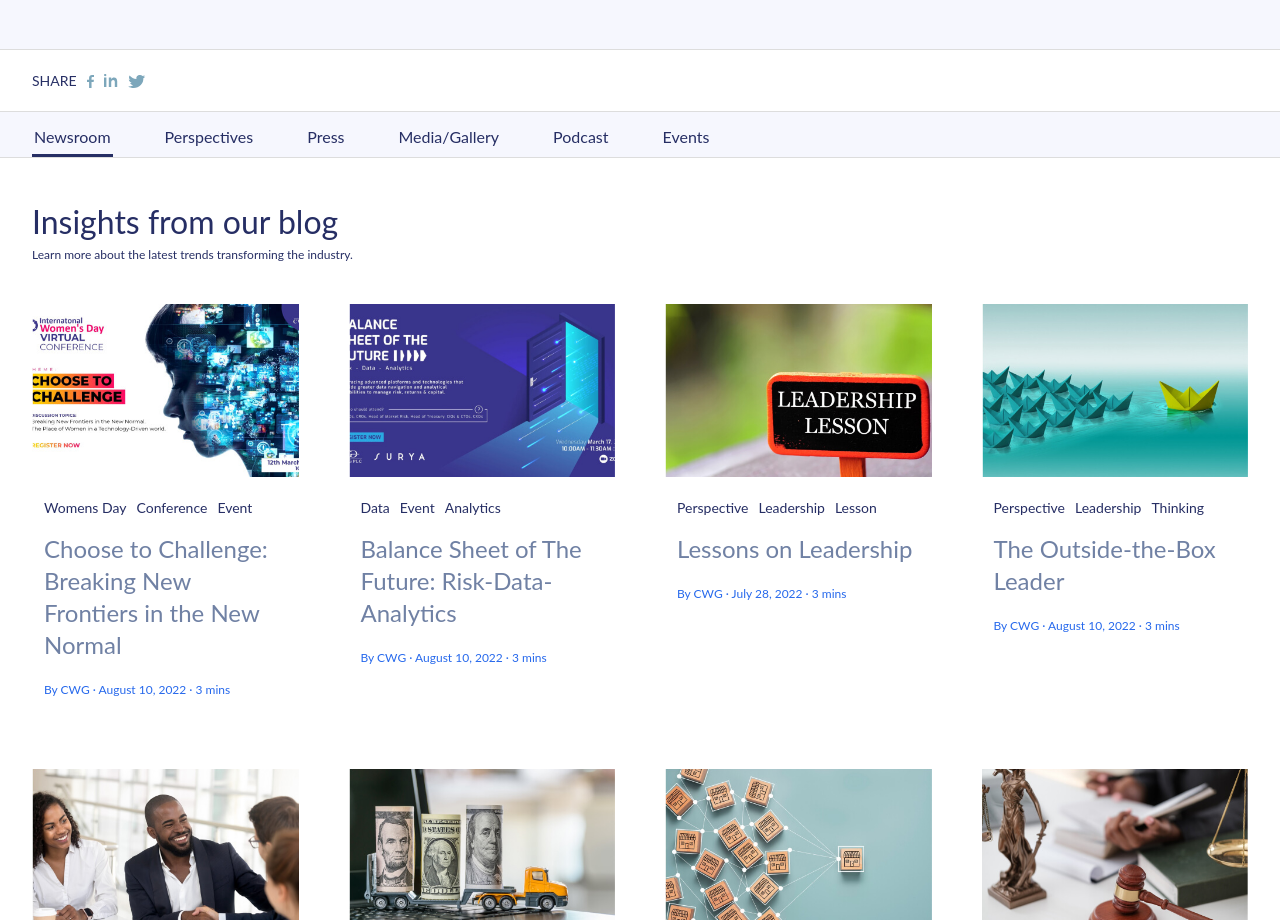
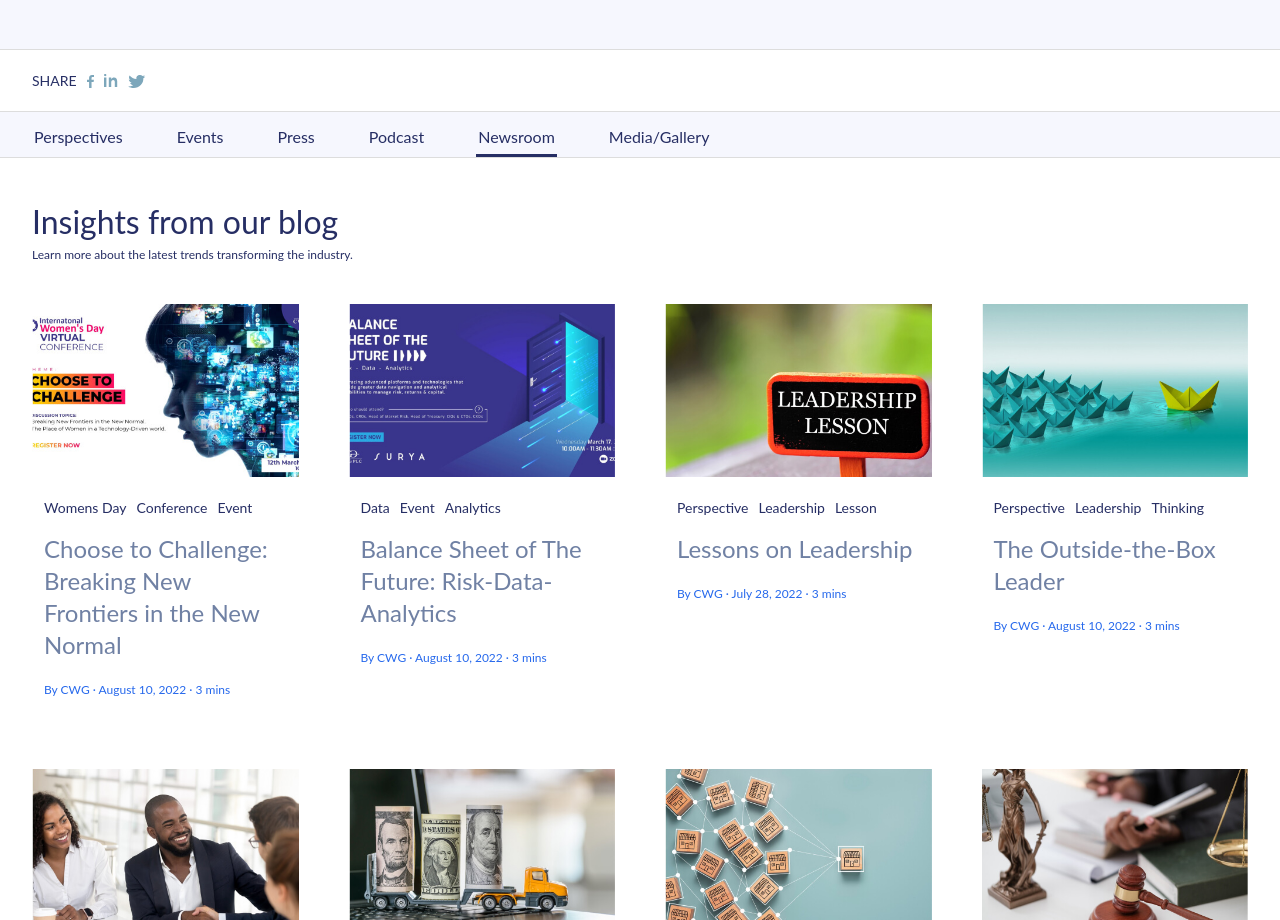
Before and after one commit to Toheeb-Ojuolape/cwg-website, a SvelteKit app: page /insights in a window 1280 px wide. Shown: the part 1100-2020 px from the top of the page. Built offline with nearby package versions, Linux system fonts and the light colour scheme; a web font is replaced by a local one.

Commit message:
Insights sub-nav fixed

```diff
--- a/src/routes/insights/+page.svelte
+++ b/src/routes/insights/+page.svelte
@@ -1,4 +1,5 @@
 <script>
+    import { onMount } from 'svelte';
 	import ArrowRightLong from '$lib/components/Svgs/ArrowRightLong.svelte';
     import '../services/services-styles.css'
 	import BlogsBlocks from './BlogsBlocks.svelte';
@@ -12,6 +13,39 @@
     let featuredURL = "https://cwg-website.netlify.app/insights/featured";
 
     let newsletterEmail = '';
+
+    // @ts-ignore
+    /**
+	 * @type {string | null}
+	 */
+    let activeSection;
+
+    // Function to update the active section based on scroll position
+    function updateActiveSection() {
+        const sections = document.querySelectorAll("section.scrollspy");
+        const scrollPosition = window.scrollY;
+
+        // @ts-ignore
+        sections.forEach((section, index) => {
+        // @ts-ignore
+        const sectionTop = section.offsetTop;
+        const sectionHeight = section.clientHeight;
+        const sectionId = section.getAttribute("id");
+
+        if (
+            scrollPosition >= sectionTop - sectionHeight * 0.25 &&
+            scrollPosition < sectionTop + sectionHeight - sectionHeight * 0.25
+        ) {
+            activeSection = sectionId;
+        }
+        });
+    }
+
+    // Call the updateActiveSection function on mount and add scroll event listener
+    onMount(() => {
+        updateActiveSection();
+        window.addEventListener("scroll", updateActiveSection);
+    });
 </script>
 
 <main>
@@ -82,29 +116,29 @@
         <div class="tabs-wrapper">
             <ul class="tabs bg-whitish-blue dark:bg-dark-highlight pt-2">
                 <div class="section-container flex gap-[50px]">
-                    <li class="active">
+                    <li class:active={activeSection === 'perspectives'}>
+                        <a href="#perspectives">Perspectives</a>
+                    </li>
+                    <li class:active={activeSection === 'events'}>
+                        <a href="#events">Events</a>
+                    </li>
+                    <li class:active={activeSection === 'press'}>
+                        <a href="#press">Press</a>
+                    </li>
+                    <li class:active={activeSection === 'podcast'}>
+                        <a href="#podcast">Podcast</a>
+                    </li>
+                    <li class="active" class:active={activeSection === 'newsroom'}>
                         <a href="#newsroom">Newsroom</a>
                     </li>
                     <li>
-                        <a href="#perspectives">Perspectives</a>
-                    </li>
-                    <li>
-                        <a href="#press">Press</a>
-                    </li>
-                    <li>
                         <a href="#media-gallery">Media/Gallery</a>
-                    </li>
-                    <li>
-                        <a href="#podcast">Podcast</a>
-                    </li>
-                    <li>
-                        <a href="#events">Events</a>
                     </li>
                 </div>
             </ul>
         </div>
 
-        <section id="perspectives" class="section-container py-10">
+        <section id="perspectives" class="section-container py-10 scrollspy">
             <div class="section-header mb-10">
                 <h2 class="text-[32px]">Insights from our blog</h2>
                 <div class="text-[12px]">Learn more about the latest trends transforming the industry.</div>
@@ -113,7 +147,7 @@
             <BlogsBlocks />
         </section>
 
-        <section id="events" class="pt-20 pb-15 bg-midnight-blue text-white my-[10px]">
+        <section id="events" class="pt-20 pb-15 bg-midnight-blue text-white my-[10px] scrollspy">
             <div class="section-container grid-content-box lg:gap-[50px]">
                 <div class="">
                     <div class="img-wrapper">
@@ -144,7 +178,7 @@
             </div>
         </section>
 
-        <section id="press" class="press-release py-10">
+        <section id="press" class="press-release py-10 scrollspy">
             <div class="section-container">
                 <h2 class="text-headline-2">CWG Press</h2>
                 <p class="text-[18px]">The CWG team has made significant progress.</p>
@@ -155,7 +189,7 @@
             </div>
         </section>
 
-        <section id="podcast" class="leaders-conversations-section py-10">
+        <section id="podcast" class="leaders-conversations-section py-10 scrollspy">
             <div class="section-container">
                 <h2 class="text-headline-2">Conversations with our leaders</h2>
             </div>
@@ -178,7 +212,7 @@
             </div>
         </section>
 
-        <section id="newsroom" class="quarterly-newsletter-section pt-5 pb-10">
+        <section id="newsroom" class="quarterly-newsletter-section pt-5 pb-10 scrollspy">
             <div class="section-container">
                 <h2 class="text-headline-2">CWG Quarterly Newsletter</h2>
             </div>
@@ -249,6 +283,12 @@
 		background-position: center 20%;
 	}
 
+    .tabs-wrapper {
+        position: sticky;
+        top: 116px;
+        z-index: 10;
+    }
+
     ul.tabs {
 		border-bottom: 1px solid #ddd;
         float: left;
@@ -263,6 +303,9 @@
 		border-bottom: 3px solid var(--color-midnight-blue);
 		padding-bottom: 5px;
 	}
+    .dark .tabs li.active {
+        border-color: var(--color-pewter-blue);
+    }
 
     @media(min-width: 640px) {
         .section-img {
```
